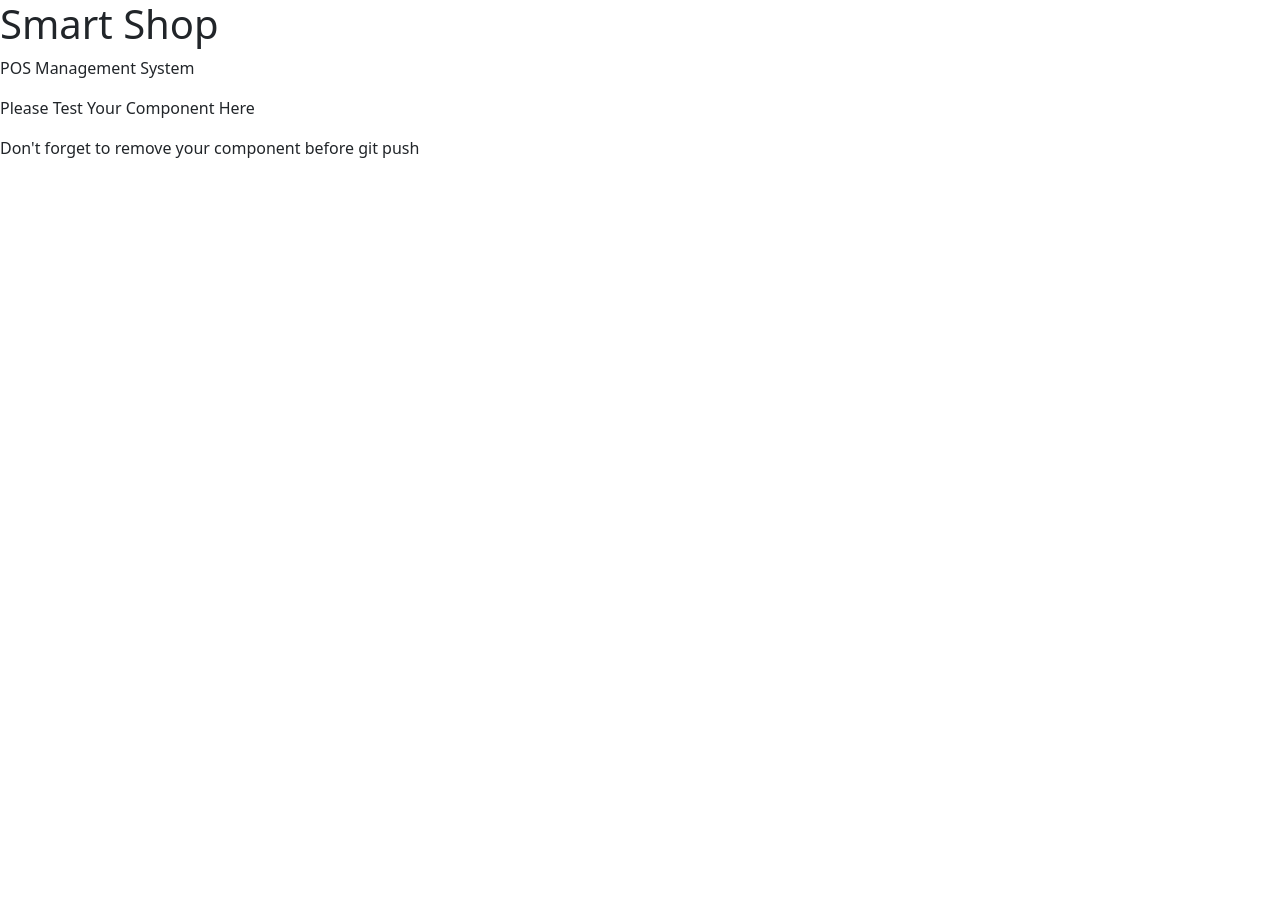
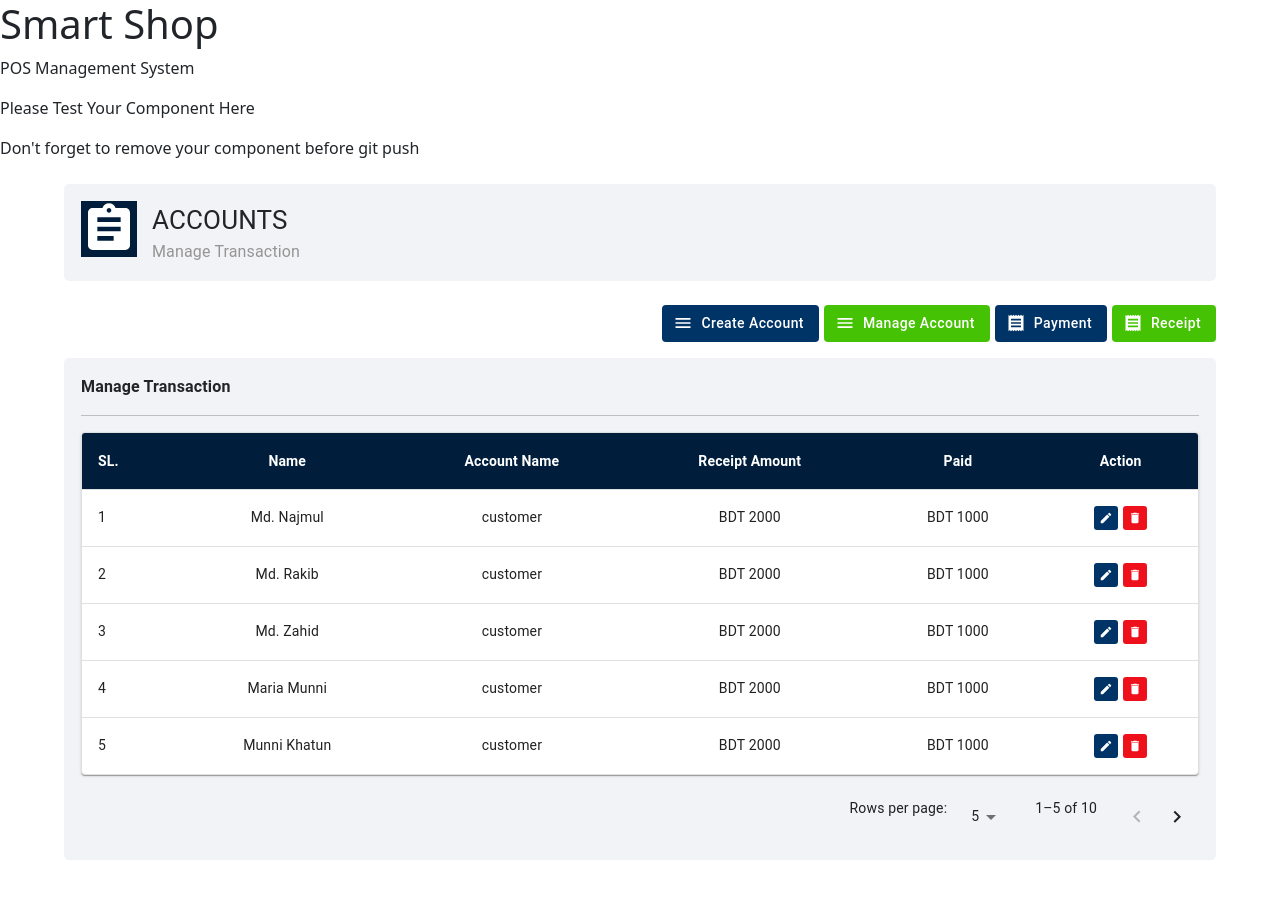
Before and after one commit to imRHB/smart-shop-client, a React (Create React App) app: page / in a window 1280 px wide. Before the commit the page ends 800 px from the top, so only its background shows below. Built offline with nearby package versions, Linux system fonts and the light colour scheme.

Commit message:
manage all transaction

```diff
--- a/src/App.js
+++ b/src/App.js
@@ -1,5 +1,6 @@
 import 'bootstrap/dist/css/bootstrap.min.css';
 import './App.css';
+import ManageTransaction from './pages/Dashboard/Accounts/ManageTransaction/ManageTransaction';
 
 
 function App() {
@@ -11,6 +12,7 @@ function App() {
       <p>Don't forget to remove your component before git push</p>
 
       {/* TEST YOUR COMPONENT HERE */}
+      <ManageTransaction />
     </div>
   );
 }
--- /dev/null
+++ b/src/assets/data/transaction.json
@@ -0,0 +1,72 @@
+[
+    {
+        "_id": 1,
+        "name": "Md. Najmul",
+        "account": "customer",
+        "receipt": "2000",
+        "pay": "1000"
+    },
+    {
+        "_id": 2,
+        "name": "Md. Rakib",
+        "account": "customer",
+        "receipt": "2000",
+        "pay": "1000"
+    },
+    {
+        "_id": 3,
+        "name": "Md. Zahid",
+        "account": "customer",
+        "receipt": "2000",
+        "pay": "1000"
+    },
+    {
+        "_id": 4,
+        "name": "Maria Munni",
+        "account": "customer",
+        "receipt": "2000",
+        "pay": "1000"
+    },
+    {
+        "_id": 5,
+        "name": "Munni Khatun",
+        "account": "customer",
+        "receipt": "2000",
+        "pay": "1000"
+    },
+    {
+        "_id": 6,
+        "name": "Maria Munni",
+        "account": "customer",
+        "receipt": "2000",
+        "pay": "1000"
+    },
+    {
+        "_id": 7,
+        "name": "Maria Munni",
+        "account": "customer",
+        "receipt": "2000",
+        "pay": "1000"
+    },
+    {
+        "_id": 8,
+        "name": "Maria Munni",
+        "account": "customer",
+        "receipt": "2000",
+        "pay": "1000"
+    },
+    {
+        "_id": 9,
+        "name": "Afsana Meem",
+        "account": "customer",
+        "receipt": "2000",
+        "pay": "1000"
+    },
+    {
+        "_id": 10,
+        "name": "Afsana Meem",
+        "account": "customer",
+        "receipt": "2000",
+        "pay": "1000"
+    }
+]
--- a/src/pages/Dashboard/Accounts/ManageTransaction/ManageTransaction.js
+++ b/src/pages/Dashboard/Accounts/ManageTransaction/ManageTransaction.js
@@ -1,10 +1,134 @@
 import React from 'react';
+import Box from "@mui/material/Box";
+import Table from "@mui/material/Table";
+import TableBody from "@mui/material/TableBody";
+import TableCell from "@mui/material/TableCell";
+import TableContainer from "@mui/material/TableContainer";
+import TableHead from "@mui/material/TableHead";
+import TableRow from "@mui/material/TableRow";
+import Typography from "@mui/material/Typography";
+import Paper from "@mui/material/Paper";
+import TablePagination from "@mui/material/TablePagination";
+import { Button, Container } from "@mui/material";
+import EditIcon from "@mui/icons-material/Edit";
+import Delete from "@mui/icons-material/Delete";
+import AssignmentIcon from "@mui/icons-material/Assignment";
+import transactions from "../../../../assets/data/transaction.json";
+import styles from "./ManageTransaction.module.css";
+import MenuIcon from '@mui/icons-material/Menu';
+import ReceiptIcon from '@mui/icons-material/Receipt';
+
+
+function Row(props) {
+    const { transaction } = props;
+
+    return (
+        <React.Fragment>
+            <TableRow
+                className={`${styles.tableHover}`}
+                sx={{ "&:last-child td, &:last-child th": { border: 0 } }}
+            >
+
+                <TableCell component="th" scope="row">
+                    {transaction._id}
+                </TableCell>
+                <TableCell align="center">{transaction.name}</TableCell>
+                <TableCell align="center">{transaction.account}</TableCell>
+                <TableCell align="center">BDT {transaction.receipt}</TableCell>
+                <TableCell align="center">BDT {transaction.pay}</TableCell>
+
+                <TableCell align="center">
+                    <EditIcon className={`${styles.editIcon}`} />
+                    <Delete className={`${styles.deleteIcon}`} />
+                </TableCell>
+            </TableRow>
+
+        </React.Fragment>
+    );
+}
+
 
 const ManageTransaction = () => {
+    const [page, setPage] = React.useState(0);
+    const [rowsPerPage, setRowsPerPage] = React.useState(5);
+
+    const handleChangePage = (event, newPage) => {
+        setPage(newPage);
+    };
+
+    const handleChangeRowsPerPage = (event) => {
+        setRowsPerPage(parseInt(event.target.value, 10));
+        setPage(0);
+    };
+
     return (
-        <div>
+        <Container sx={{ width: "100%", mb: 5 }}>
+            <Box className={`${styles.topContainer}`} sx={{ display: "flex", my: 3 }}>
+                <Typography>
+                    <AssignmentIcon className={`${styles.assignmentIcon}`} />{" "}
+                </Typography>
+                <Typography>
+                    <span style={{ fontSize: "26px" }}>ACCOUNTS</span> <br />{" "}
+                    <span style={{ color: "#969494" }}>Manage Transaction</span>
+                </Typography>
+            </Box>
+            <Box sx={{ textAlign: "right", my: 2 }}>
+                <Button className={`${styles.paymentBtn}`} startIcon={<MenuIcon />}>Create Account</Button>
+                <Button className={`${styles.receiptBtn}`} startIcon={<MenuIcon />}>Manage Account</Button>
+                <Button className={`${styles.paymentBtn}`} startIcon={<ReceiptIcon />}>Payment</Button>
+                <Button className={`${styles.receiptBtn}`} startIcon={<ReceiptIcon />}>Receipt</Button>
+            </Box>
+            <Box className={`${styles.tableContainer}`}>
+                <Typography sx={{ fontWeight: "bold" }}>Manage Transaction</Typography>
+                <hr />
+                <TableContainer
+                    component={Paper}
+                    sx={{ border: 1, borderColor: "grey.300" }}
+                >
+                    <Table aria-label="simple table">
+                        <TableHead className={`${styles.tableHeader}`}>
+                            <TableRow>
 
-        </div>
+                                <TableCell className={`${styles.tableCell}`}>SL.</TableCell>
+                                <TableCell align="center" className={`${styles.tableCell}`}>
+                                    Name
+                                </TableCell>
+                                <TableCell align="center" className={`${styles.tableCell}`}>
+                                    Account Name
+                                </TableCell>
+                                <TableCell align="center" className={`${styles.tableCell}`}>
+                                    Receipt Amount
+                                </TableCell>
+                                <TableCell align="center" className={`${styles.tableCell}`}>
+                                    Paid
+                                </TableCell>
+
+                                <TableCell align="center" className={`${styles.tableCell}`}>
+                                    Action
+                                </TableCell>
+                            </TableRow>
+                        </TableHead>
+                        <TableBody>
+                            {transactions
+                                .slice(page * rowsPerPage, page * rowsPerPage + rowsPerPage)
+                                .map((transaction) => (
+                                    <Row key={transaction._id} transaction={transaction} />
+                                ))}
+                        </TableBody>
+                    </Table>
+                </TableContainer>
+                <TablePagination
+                    className="mt-3"
+                    rowsPerPageOptions={[5, 10, 15]}
+                    component="div"
+                    count={transactions.length}
+                    rowsPerPage={rowsPerPage}
+                    page={page}
+                    onPageChange={handleChangePage}
+                    onRowsPerPageChange={handleChangeRowsPerPage}
+                />
+            </Box>
+        </Container>
     );
 };
 
--- /dev/null
+++ b/src/pages/Dashboard/Accounts/ManageTransaction/ManageTransaction.module.css
@@ -0,0 +1,77 @@
+.tableContainer {
+  background-color: #f1f3f6;
+  padding: 17px;
+  border-radius: 5px;
+}
+.tableHover:hover {
+  background-color: #cffcb6;
+}
+
+.tableHeader {
+  background-color: #001e3c;
+}
+
+.tableCell {
+  color: #fff !important;
+  font-weight: 700 !important;
+}
+
+.editIcon {
+  background-color: #003366;
+  color: #fff;
+  font-weight: 700;
+  padding: 5px;
+  border-radius: 3px;
+  margin-right: 5px;
+  cursor: pointer;
+}
+
+.deleteIcon {
+  background-color: #ee101b;
+  color: #fff;
+  font-weight: 700;
+  padding: 5px;
+  border-radius: 3px;
+  cursor: pointer;
+}
+
+.assignmentIcon {
+  font-size: 56px !important;
+  color: #fff !important;
+  background-color: #001e3c !important;
+  margin-right: 15px !important;
+}
+
+.paymentBtn {
+  background-color: #003366 !important;
+  color: #fff !important;
+  text-transform: capitalize !important;
+  padding-left: 15px !important;
+  padding-right: 15px !important;
+  margin-right: 5px !important;
+  margin-left: 5px !important;
+}
+
+.paymentBtn:hover {
+  background-color: #004a94 !important;
+  color: #fff !important;
+}
+
+.receiptBtn {
+  background-color: #45c203 !important;
+  color: #fff !important;
+  text-transform: capitalize !important;
+  padding-left: 15px !important;
+  padding-right: 15px !important;
+}
+
+.receiptBtn:hover {
+  background-color: #2b7b00 !important;
+  color: #fff !important;
+}
+
+.topContainer {
+  background-color: #f1f3f6;
+  padding: 17px;
+  border-radius: 5px;
+}
```
